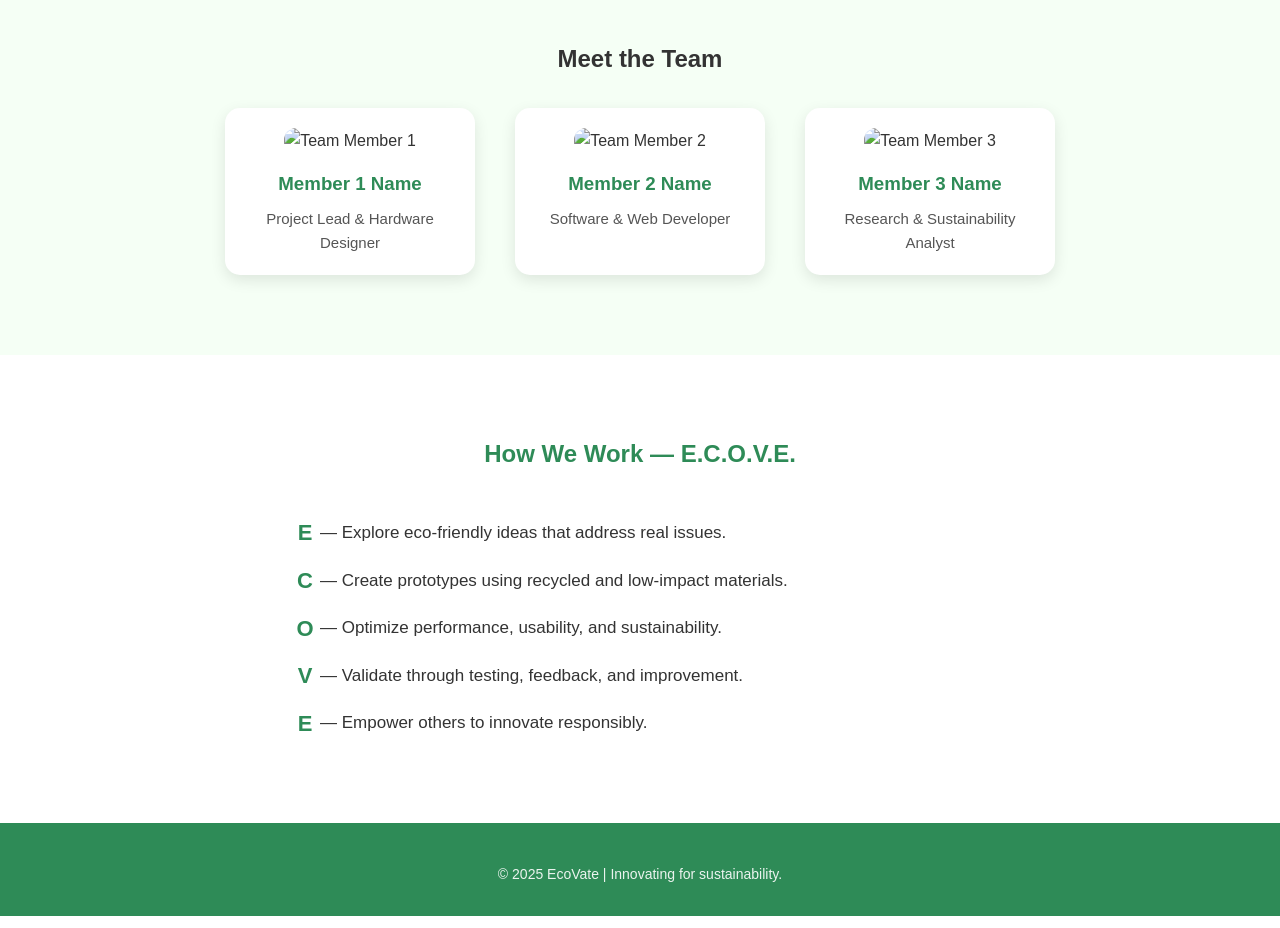
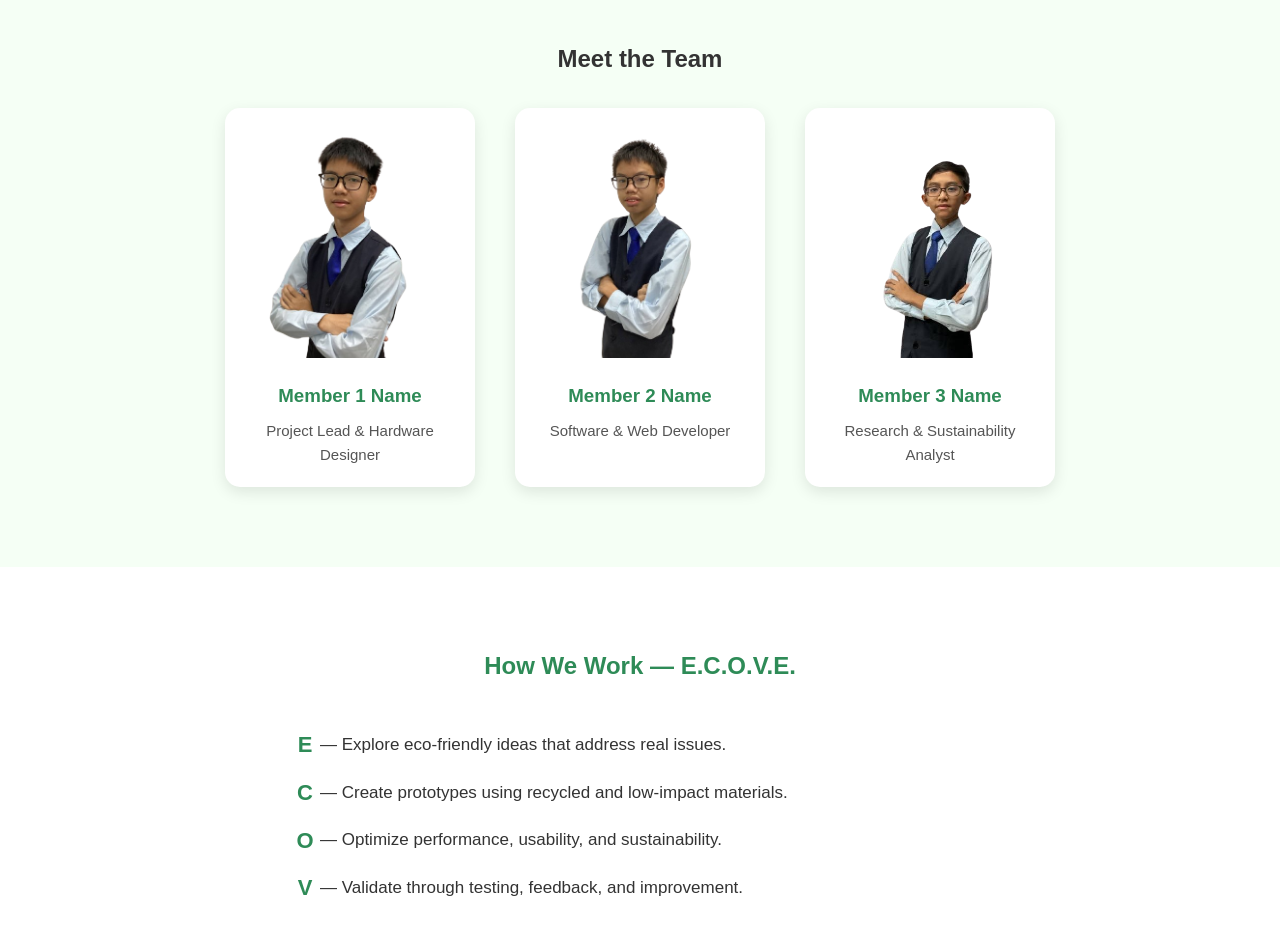
Before and after one commit to TeamEcoVate/FocusBeam-Ecovate, a plain HTML site: page about.html in a window 1280 px wide. Shown: the part 1500-2428 px from the top of the page. Drawn offline with nearby package versions, Linux system fonts and the light colour scheme.

Commit message:
Update about.html

```diff
--- a/about.html
+++ b/about.html
@@ -66,17 +66,17 @@
     <h2>Meet the Team</h2>
     <div class="team-container">
       <div class="team-member">
-        <img src="member1.jpg" alt="Team Member 1">
+        <img src="member1.png" alt="Team Member 1">
         <h3>Member 1 Name</h3>
         <p>Project Lead & Hardware Designer</p>
       </div>
       <div class="team-member">
-        <img src="member2.jpg" alt="Team Member 2">
+        <img src="member2.png" alt="Team Member 2">
         <h3>Member 2 Name</h3>
         <p>Software & Web Developer</p>
       </div>
       <div class="team-member">
-        <img src="member3.jpg" alt="Team Member 3">
+        <img src="member3.png" alt="Team Member 3">
         <h3>Member 3 Name</h3>
         <p>Research & Sustainability Analyst</p>
       </div>
```
